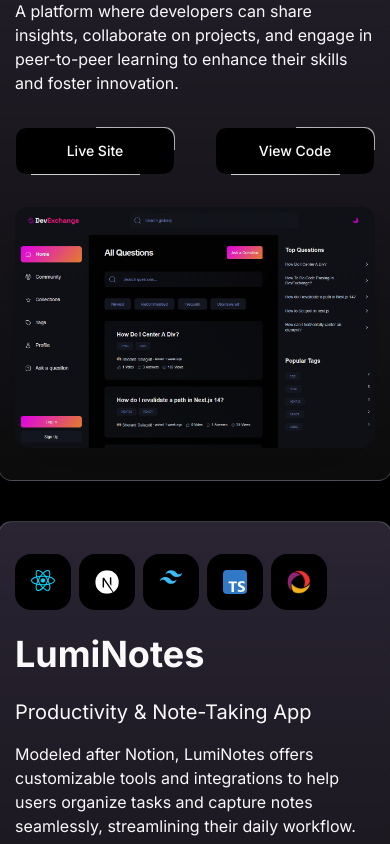
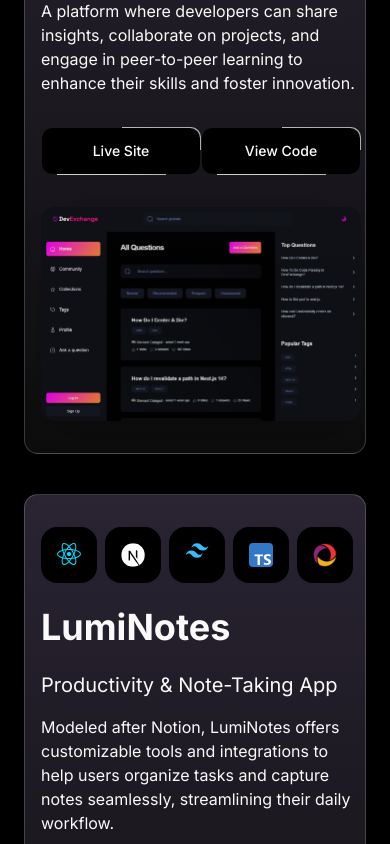
Before and after one commit to sherard-dalaguit/stephen_portfolio, a Next.js app: page / in a window 390 px wide. Shown: the part 2720-3564 px from the top of the page. Built offline with nearby package versions, Linux system fonts and the light colour scheme.

Commit message:
fix project section mobile responsiveness

```diff
--- a/components/ProjectDetails.tsx
+++ b/components/ProjectDetails.tsx
@@ -77,7 +77,7 @@ export const ProjectItems = ({
 						</p>
 					</>
 				) : (
-					<div className="mt-8 flex flex-row space-x-10">
+					<div className="mt-8 flex flex-row justify-evenly sm:justify-start sm:space-x-10">
 						{deployedLink && (
 							<ProjectButton
 								title="Live Site"
@@ -103,9 +103,8 @@ export const ProjectItems = ({
 				alt={title}
 				placeholder="blur"
 				blurDataURL={img}
-				sizes="(max-width: 768px) 100vw, 50vw"
-				width={450}
-				height={300}
+				width={200}
+				height={100}
 				loading="lazy"
 				className={clsx(
 					'opacity-90 z-10 shadow-2xl lg:col-span-2 rounded-xl w-full h-auto',
--- a/components/Projects.tsx
+++ b/components/Projects.tsx
@@ -13,7 +13,7 @@ const Projects = () => {
 				<br />
 				Here are some examples of my work so far.
 			</h1>
-			<section>
+			<section className="mx-auto w-full max-w-7xl px-2 sm:px-8 lg:px-10">
 				<ProjectDetails>
 					{projects.map(({id, title, subheader, des, img, iconLists, githubLink, deployedLink, delayed}) => (
 						<ProjectItems
```
